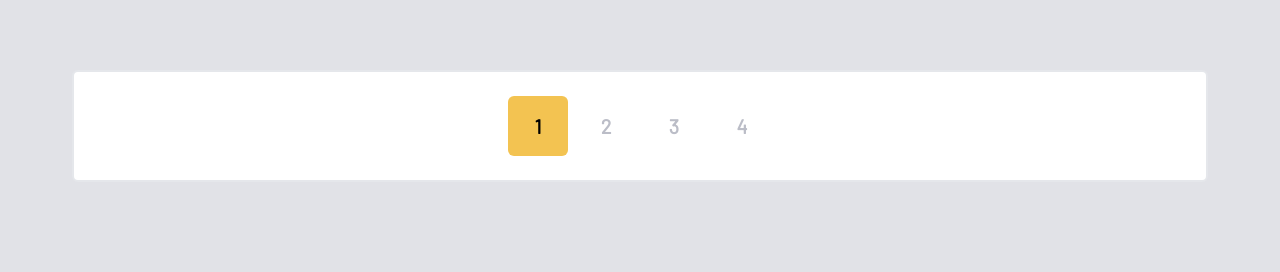
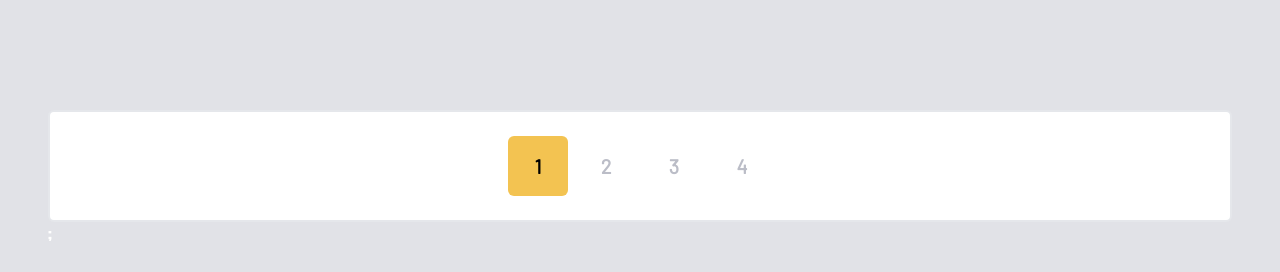
Before and after one commit to DIFU-N/cooljoe, a React (Vite) app: page /news in a window 1280 px wide. Shown: the part 1482-1754 px from the top of the page. Built offline with nearby package versions, Linux system fonts and the light colour scheme; a web font is replaced by a local one.

Commit message:
paginationComp responsive

```diff
--- a/src/components/Pagination.jsx
+++ b/src/components/Pagination.jsx
@@ -23,6 +23,9 @@ const Pagination = (props) => {
       `User requested page number ${event.selected}, which is offset ${newOffset}`
     );
     setItemOffset(newOffset);
+    window.scrollTo(0, 0);
+    // const container = document.getElementById("pagination-container");
+    // container.scrollIntoView({ behavior: "smooth" });
   };
   const divStyle1 = {
     fontFamily: "Barlow, sans-serif",
@@ -30,11 +33,9 @@ const Pagination = (props) => {
 
   return (
     <>
-      <div className="grid w-full md:grid-cols-3 md:gap-4 justify-between gap-y-8">
+      <div id="pagination-container" className="grid w-full md:grid-cols-3 md:gap-4 lg:mb-10 justify-between gap-y-8">
         {currentItems.map((item) => {
-          return(
-            <div>{item}</div>
-          )
+          return <div>{item}</div>;
         })}
       </div>
       <div style={divStyle1}>
@@ -49,8 +50,8 @@ const Pagination = (props) => {
           previousClassName="hidden"
           renderOnZeroPageCount={null}
           activeLinkClassName="bg-[#f3c351] rounded-md flex justify-center items-center w-full h-full text-black"
-          pageClassName="w-[60px] h-[60px] flex justify-center items-center text-[#bbbdc7]"
-          className="list-none flex font-extrabold border-2 rounded-md bg-white justify-center p-6  mx-6 mt-10 items-center mb-[10rem] text-xl gap-2"
+          pageClassName="w-[60px] h-[60px] flex justify-center items-center hover:bg-orange-100 text-[#bbbdc7]"
+          className="list-none flex font-extrabold border-2 rounded-md bg-white justify-center p-6  mx-6 md:mx-0 mt-10 items-center text-xl gap-2"
         />
       </div>
     </>
```
Lines whose indentation alone changed are shown as unchanged.
